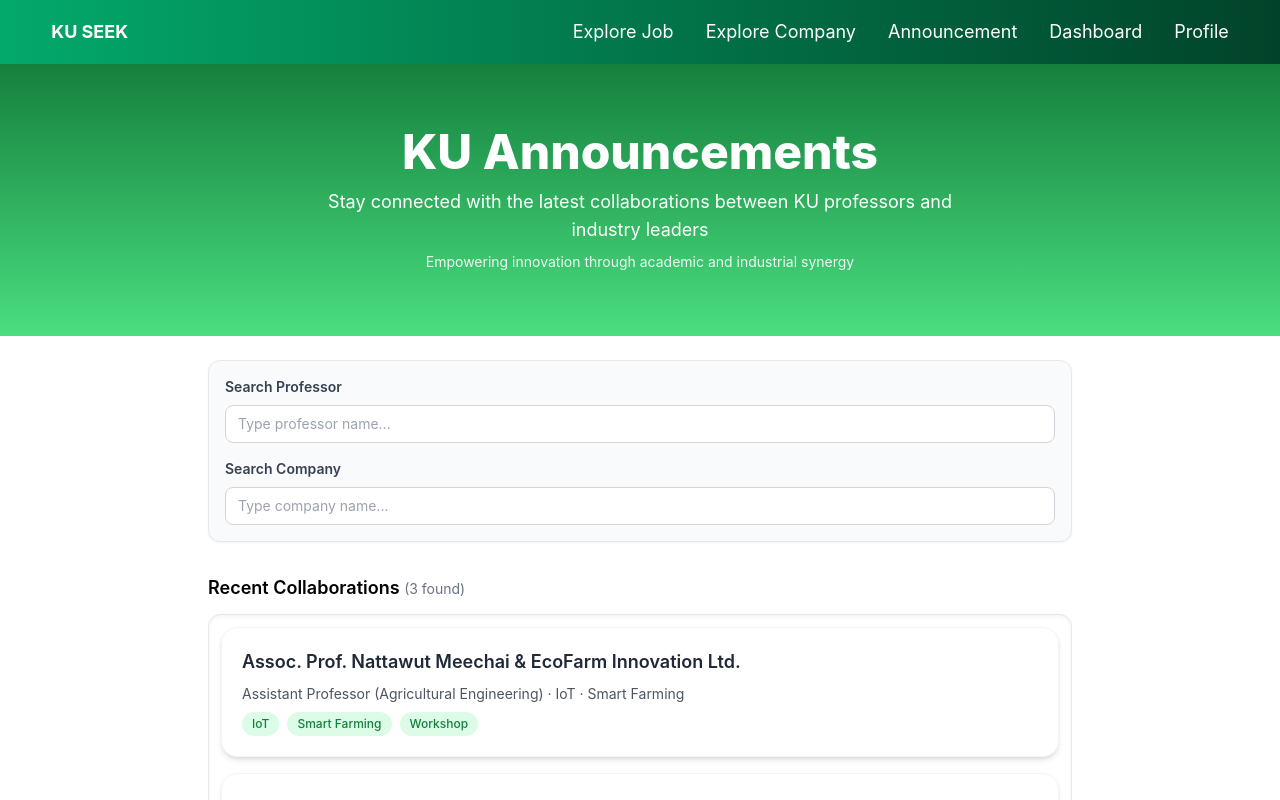
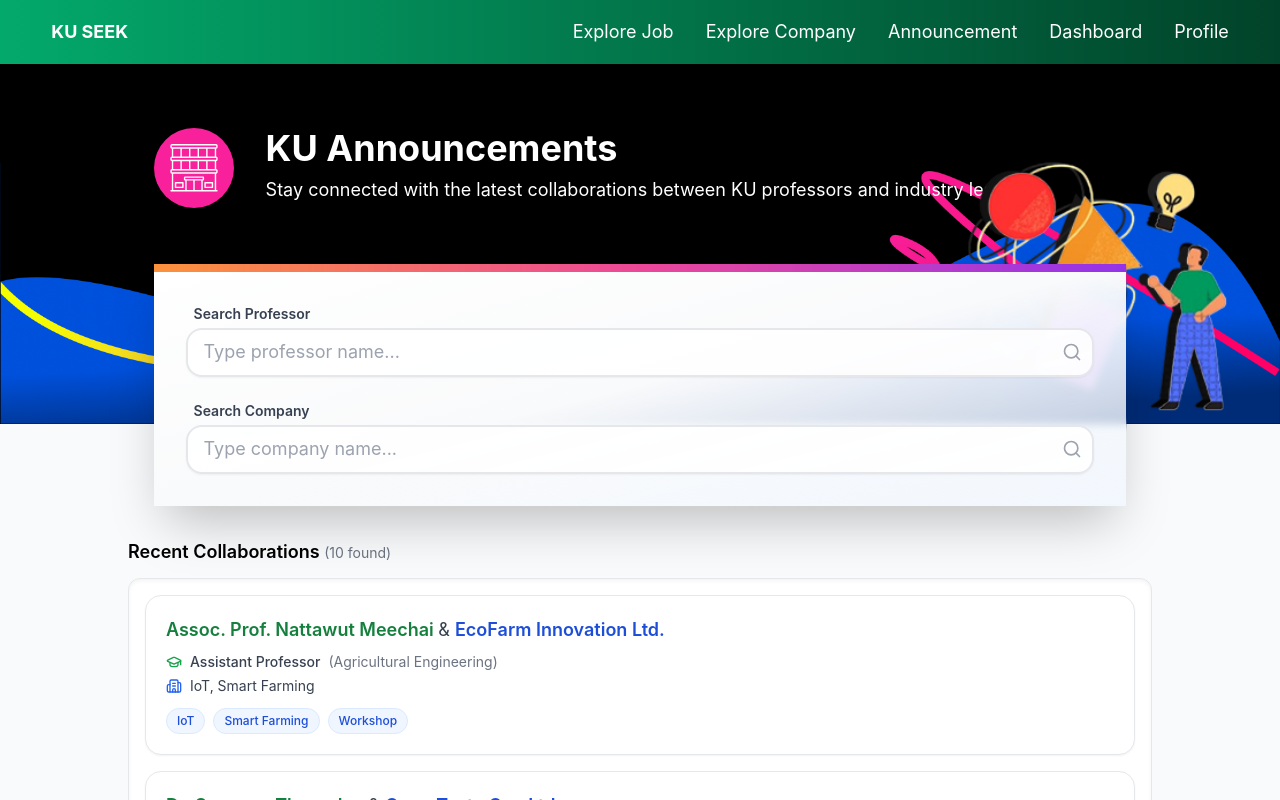
Before and after one commit to KU-jobapp-guys/KU-Seek, a Vue app in the folder frontend/: page /announcements in a window 1280 px wide. Shown: the top 800 px of the page. Built offline with nearby package versions, Linux system fonts and the light colour scheme.

Commit message:
Fix the Design to be in theme

```diff
--- a/frontend/src/components/announcements/AnnouncementCard.vue
+++ b/frontend/src/components/announcements/AnnouncementCard.vue
@@ -1,4 +1,6 @@
 <script setup lang="ts">
+import { Building2, GraduationCap } from 'lucide-vue-next'
+
 defineProps<{
   professor: string
   professorPosition: string
@@ -10,25 +12,41 @@ defineProps<{
 </script>
 
 <template>
-  <div
-    class="bg-white shadow-md rounded-2xl p-5 border border-gray-100 hover:shadow-lg transition-all duration-200"
+  <article
+    class="bg-white border border-gray-200 shadow-sm rounded-2xl p-5 hover:shadow-md transition-all duration-200"
   >
-    <div class="space-y-2">
-      <h2 class="text-lg font-semibold text-gray-800">{{ professor }} &amp; {{ company }}</h2>
+    <!-- Top section -->
+    <div class="flex flex-col sm:flex-row sm:items-center sm:justify-between gap-2">
+      <h2 class="text-lg font-semibold text-green-700">
+        {{ professor }}
+        <span class="text-gray-700 font-normal">&amp;&nbsp;</span>
+        <span class="text-blue-700 font-semibold">{{ company }}</span>
+      </h2>
+    </div>
 
-      <p class="text-sm text-gray-600">
-        {{ professorPosition }} ({{ department }}) · {{ companyIndustry }}
+    <!-- Middle details -->
+    <div class="mt-2 text-sm text-gray-700 flex flex-col gap-1">
+      <p class="flex items-center gap-2">
+        <GraduationCap class="w-4 h-4 text-green-600" />
+        <span class="font-medium">{{ professorPosition }}</span>
+        <span class="text-gray-500">({{ department }})</span>
       </p>
 
-      <div class="flex flex-wrap gap-2 mt-2">
+      <p class="flex items-center gap-2">
+        <Building2 class="w-4 h-4 text-blue-600" />
+        <span>{{ companyIndustry }}</span>
+      </p>
+    </div>
+
+    <!-- Tags -->
+    <div class="flex flex-wrap gap-2 mt-3">
       <span
         v-for="tag in tags"
         :key="tag"
-          class="bg-green-100 text-green-700 text-xs font-medium px-2.5 py-1 rounded-full"
+        class="text-xs px-2.5 py-1 rounded-full bg-blue-50 text-blue-700 border border-blue-100 font-medium"
       >
         {{ tag }}
       </span>
     </div>
-    </div>
-  </div>
+  </article>
 </template>
--- a/frontend/src/components/announcements/FilterTabs.vue
+++ b/frontend/src/components/announcements/FilterTabs.vue
@@ -1,5 +1,6 @@
 <script setup lang="ts">
 import { ref, watch } from 'vue'
+import { SearchIcon } from 'lucide-vue-next'
 
 const props = defineProps<{
   selectedProf: string
@@ -11,7 +12,6 @@ const emits = defineEmits(['update:selectedProf', 'update:selectedCompany'])
 const localProf = ref(props.selectedProf)
 const localCompany = ref(props.selectedCompany)
 
-// keep inputs in sync if parent resets them
 watch(
   () => props.selectedProf,
   (v) => (localProf.value = v),
@@ -20,32 +20,60 @@ watch(
   () => props.selectedCompany,
   (v) => (localCompany.value = v),
 )
+
+function clearFilters() {
+  localProf.value = ''
+  localCompany.value = ''
+  emits('update:selectedProf', '')
+  emits('update:selectedCompany', '')
+}
 </script>
 
 <template>
-  <div class="bg-gray-50 border border-gray-200 p-4 rounded-xl shadow-sm flex flex-col gap-4">
-    <!-- Professor search -->
-    <div>
-      <h3 class="text-sm font-semibold text-gray-700 mb-2">Search Professor</h3>
-      <input
-        type="text"
-        placeholder="Type professor name..."
-        class="w-full rounded-lg border border-gray-300 px-3 py-2 text-sm focus:outline-none focus:ring-2 focus:ring-green-500"
-        v-model="localProf"
-        @input="$emit('update:selectedProf', localProf)"
-      />
-    </div>
+  <!-- Container -->
+  <div
+    class="relative max-w-5xl mx-auto -mt-24 md:-mt-36 z-20 bg-gradient-to-br from-white via-gray-50 to-blue-50/70 backdrop-blur-sm shadow-2xl overflow-hidden"
+  >
+    <!-- Top gradient bar -->
+    <div class="h-2 bg-gradient-to-r from-orange-400 via-pink-500 to-purple-600"></div>
 
-    <!-- Company search -->
-    <div>
-      <h3 class="text-sm font-semibold text-gray-700 mb-2">Search Company</h3>
-      <input
-        type="text"
-        placeholder="Type company name..."
-        class="w-full rounded-lg border border-gray-300 px-3 py-2 text-sm focus:outline-none focus:ring-2 focus:ring-green-500"
-        v-model="localCompany"
-        @input="$emit('update:selectedCompany', localCompany)"
-      />
+    <!-- Inner content -->
+    <div class="p-6 md:p-8 flex flex-col gap-6">
+      <!-- Professor Search -->
+      <div class="flex-1">
+        <label class="block text-sm font-semibold text-gray-700 mb-1 ml-2">
+          Search Professor
+        </label>
+        <div class="relative">
+          <input
+            v-model="localProf"
+            type="text"
+            placeholder="Type professor name..."
+            @input="$emit('update:selectedProf', localProf)"
+            class="w-full px-4 py-2 bg-white/90 border-2 border-gray-200 rounded-2xl shadow-sm hover:shadow-lg focus:ring-4 focus:ring-blue-500/20 focus:border-blue-500 transition-all duration-300 placeholder-gray-400 text-gray-700"
+          />
+          <SearchIcon
+            class="absolute right-3 top-1/2 transform -translate-y-1/2 w-5 h-5 text-gray-400"
+          />
+        </div>
+      </div>
+
+      <!-- Company Search -->
+      <div class="flex-1">
+        <label class="block text-sm font-semibold text-gray-700 mb-1 ml-2"> Search Company </label>
+        <div class="relative">
+          <input
+            v-model="localCompany"
+            type="text"
+            placeholder="Type company name..."
+            @input="$emit('update:selectedCompany', localCompany)"
+            class="w-full px-4 py-2 bg-white/90 border-2 border-gray-200 rounded-2xl shadow-sm hover:shadow-lg focus:ring-4 focus:ring-blue-500/20 focus:border-blue-500 transition-all duration-300 placeholder-gray-400 text-gray-700"
+          />
+          <SearchIcon
+            class="absolute right-3 top-1/2 transform -translate-y-1/2 w-5 h-5 text-gray-400"
+          />
+        </div>
+      </div>
     </div>
   </div>
 </template>
--- a/frontend/src/components/layouts/AppHeader.vue
+++ b/frontend/src/components/layouts/AppHeader.vue
@@ -53,6 +53,14 @@ const headerConfigs: Record<string, HeaderConfig> = {
     icon: board,
     deco: companyDashboardDeco,
   },
+  announcements: {
+    title: 'KU Announcements',
+    detail:
+      'Stay connected with the latest collaborations between KU professors and industry leaders.',
+    background: companyBoardBg,
+    icon: building,
+    deco: companyBoardDeco,
+  },
   // add more page with their component here
 }
 
--- a/frontend/src/views/AnnouncementsView.vue
+++ b/frontend/src/views/AnnouncementsView.vue
@@ -2,6 +2,7 @@
 import { ref, computed } from 'vue'
 import FilterTabs from '@/components/announcements/FilterTabs.vue'
 import AnnouncementCard from '@/components/announcements/AnnouncementCard.vue'
+import Header from '@/components/layouts/AppHeader.vue'
 
 const announcements = ref([
   {
@@ -10,7 +11,7 @@ const announcements = ref([
     professorPosition: 'Assistant Professor',
     department: 'Agricultural Engineering',
     company: 'EcoFarm Innovation Ltd.',
-    companyIndustry: 'IoT · Smart Farming',
+    companyIndustry: 'IoT, Smart Farming',
     tags: ['IoT', 'Smart Farming', 'Workshop'],
   },
   {
@@ -19,7 +20,7 @@ const announcements = ref([
     professorPosition: 'Lecturer',
     department: 'Food Science',
     company: 'GreenTaste Co., Ltd.',
-    companyIndustry: 'AgroTech · Sustainable Food',
+    companyIndustry: 'AgroTech, Sustainable Food',
     tags: ['FoodTech', 'Sustainability', 'Workshop'],
   },
   {
@@ -30,6 +31,69 @@ const announcements = ref([
     company: 'EcoPower Co., Ltd.',
     companyIndustry: 'Renewable Energy',
     tags: ['Renewable', 'GreenTech', 'Conference'],
+  },
+  {
+    id: 4,
+    professor: 'Asst. Prof. Kittipong Rattanawong',
+    professorPosition: 'Assistant Professor',
+    department: 'Computer Engineering',
+    company: 'AIWorks Thailand',
+    companyIndustry: 'AI, Software Development',
+    tags: ['AI', 'Machine Learning', 'Hackathon'],
+  },
+  {
+    id: 5,
+    professor: 'Dr. Ratchanee Limsakul',
+    professorPosition: 'Lecturer',
+    department: 'Chemical Engineering',
+    company: 'BioChem Lab Co., Ltd.',
+    companyIndustry: 'Biotech, Research',
+    tags: ['Biotech', 'Research', 'Seminar'],
+  },
+  {
+    id: 6,
+    professor: 'Assoc. Prof. Pongsathorn Chaiwong',
+    professorPosition: 'Associate Professor',
+    department: 'Mechanical Engineering',
+    company: 'AutoNext Manufacturing',
+    companyIndustry: 'Robotics',
+    tags: ['Robotics', 'Automation', 'Internship'],
+  },
+  {
+    id: 7,
+    professor: 'Dr. Jirapat Wongchai',
+    professorPosition: 'Lecturer',
+    department: 'Civil Engineering',
+    company: 'BuildSmart Co., Ltd.',
+    companyIndustry: 'Construction, Structural Design',
+    tags: ['BIM', 'Smart Construction', 'Workshop'],
+  },
+  {
+    id: 8,
+    professor: 'Prof. Dr. Chalida Boonmee',
+    professorPosition: 'Professor',
+    department: 'Information Technology',
+    company: 'CyberSafe Solutions',
+    companyIndustry: 'Cybersecurity, Cloud Services',
+    tags: ['Cybersecurity', 'Cloud', 'Conference'],
+  },
+  {
+    id: 9,
+    professor: 'Dr. Thanawat Inthanon',
+    professorPosition: 'Lecturer',
+    department: 'Electrical Engineering',
+    company: 'PowerGrid Tech',
+    companyIndustry: 'Energy',
+    tags: ['Smart Grid', 'Renewable', 'Research'],
+  },
+  {
+    id: 10,
+    professor: 'Assoc. Prof. Naruemon Chantarasri',
+    professorPosition: 'Associate Professor',
+    department: 'Architecture',
+    company: 'UrbanFuture Design',
+    companyIndustry: 'Architecture, Smart City',
+    tags: ['Design', 'Urban Planning', 'Exhibition'],
   },
 ])
 
@@ -46,33 +110,25 @@ const filteredAnnouncements = computed(() =>
 </script>
 
 <template>
-  <div class="min-h-screen">
-    <!-- Header -->
-    <header class="bg-gradient-to-b from-green-700 to-green-400 text-white text-center py-16">
-      <h1 class="text-5xl font-extrabold">KU Announcements</h1>
-      <p class="mt-3 text-lg max-w-2xl mx-auto">
-        Stay connected with the latest collaborations between KU professors and industry leaders
-      </p>
-      <p class="mt-2 opacity-90 text-sm">
-        Empowering innovation through academic and industrial synergy
-      </p>
-    </header>
+  <div class="min-h-screen bg-gray-50">
+    <Header page="announcements" />
 
     <!-- Filters -->
-    <section class="max-w-4xl mx-auto mt-6 px-4">
+    <section class="relative -mt-24 md:-mt-40 px-[8vw] md:px-[12vw]">
       <FilterTabs v-model:selectedProf="selectedProf" v-model:selectedCompany="selectedCompany" />
     </section>
 
     <!-- Announcements -->
-    <main class="max-w-4xl mx-auto mt-8 px-4">
+    <main class="max-w-5xl mx-auto mt-8">
       <h2 class="font-semibold text-lg mb-3">
         Recent Collaborations
         <span class="text-gray-500 text-sm">({{ filteredAnnouncements.length }} found)</span>
       </h2>
 
+      <!-- Scrollable box -->
       <div
-        class="space-y-4 overflow-y-auto rounded-xl p-3 bg-white shadow-inner border border-gray-200"
-        style="max-height: 550px; scroll-behavior: smooth"
+        class="space-y-4 overflow-y-auto rounded-xl p-4 bg-white shadow-inner border border-gray-200"
+        style="max-height: 600px; scroll-behavior: smooth"
       >
         <AnnouncementCard
           v-for="a in filteredAnnouncements"
```
Lines whose indentation alone changed are shown as unchanged.
